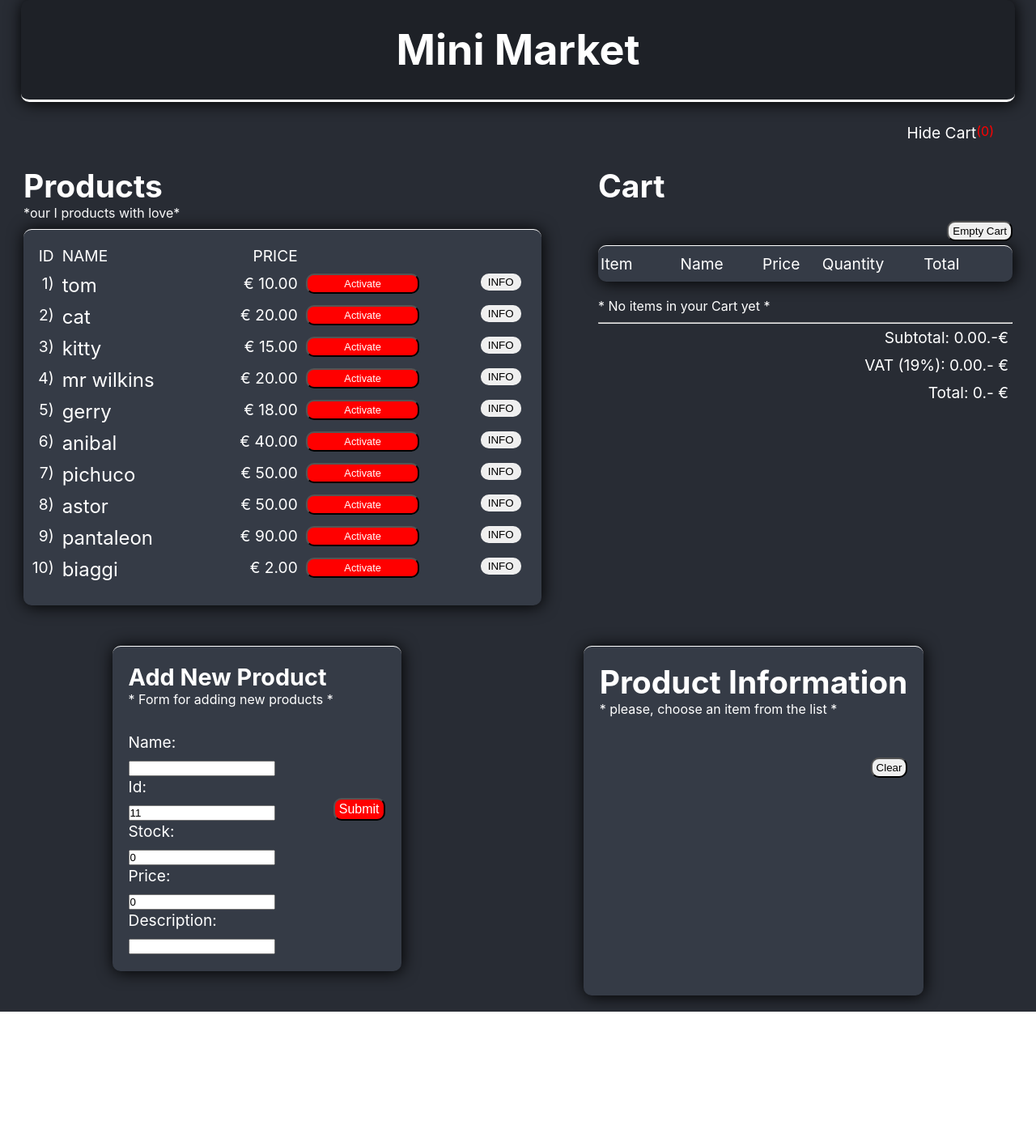
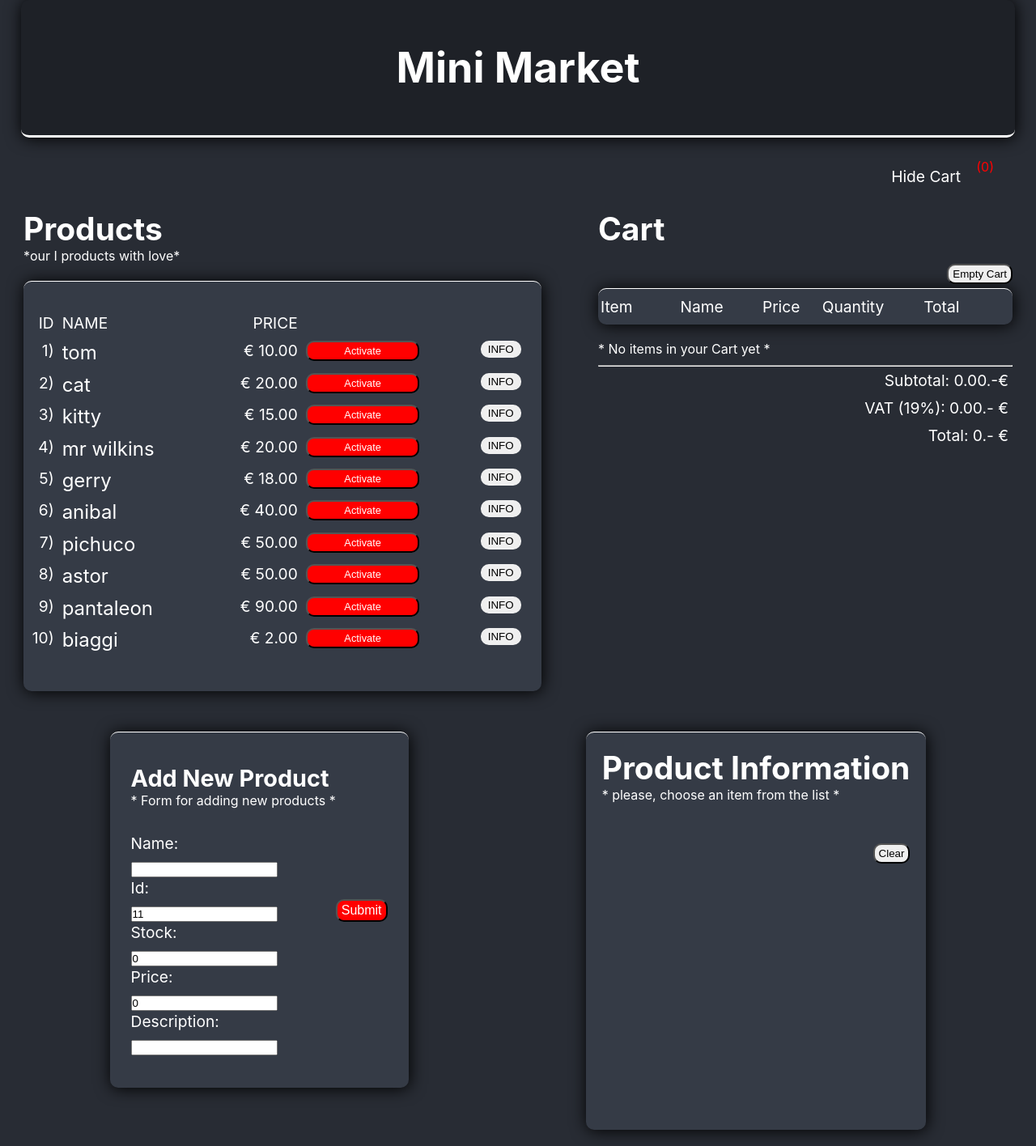
Before and after one commit to matiasfacio/Mini-Market, a React (Create React App) app: page / in a window 1280 px wide. Shown: the whole page at 81% size. Before the commit the page ends 1250 px from the top, so only its background shows below. Built offline with nearby package versions, Linux system fonts and the light colour scheme.

Commit message:
px into em

```diff
--- a/src/components/Container.js
+++ b/src/components/Container.js
@@ -65,9 +65,9 @@ export const Title = styled.div`
   text-align: center;
   width: calc(100vw - 2em);
   margin: 0 auto;
-  padding-top: 30px;
+  padding-top: 2em;
   border-bottom: 3px white solid;
-  padding-bottom: 30px;
+  padding-bottom: 2em;
   background-color: #1e2127;
   border-radius: 10px;
   box-shadow: 1px 1px 20px black;
@@ -87,14 +87,13 @@ export const Nav = styled.div`
   ul li {
     font-size: 1.2rem;
     margin-left: 2em;
-    padding-bottom: 10px;
+    padding: 0.5em 1em;
     display: inline-block;
   }
 
   ul li:hover {
     background-color: var(--bg-nav);
     border-radius: 10px;
-    padding: 5px;
   }
 `;
 
--- a/src/components/Form.js
+++ b/src/components/Form.js
@@ -101,11 +101,10 @@ export const FormCSS = styled.form`
     display: flex;
     justify-content: stretch;
     align-items: center;
-    /* padding-left: 1em; */
     background-color: #353b46;
-    padding: 20px 20px;
+    padding: 1.5em 1em;
     box-shadow: 1px 1px 20px black;
-    margin-bottom: 30px;
+    margin-bottom: 2em;
     border-top: 1px white solid;
     border-radius: 10px;
   }
--- a/src/components/Listing.js
+++ b/src/components/Listing.js
@@ -71,7 +71,7 @@ function Listing() {
 export default Listing;
 
 export const TitleButton = styled.div`
-  padding-bottom: 10px;
+  padding-bottom: 0.8em;
 `;
 
 export const ListProducts = styled.div`
@@ -89,12 +89,12 @@ export const Product = styled.div`
   justify-content: start;
   align-items: start;
   width: 50vw;
-  margin-bottom: 10px;
+  margin-bottom: 0.4em;
 `;
 
 export const ContainerList = styled.div`
   background-color: #353b46;
-  padding: 20px 0;
+  padding: 1.5em 0;
   box-shadow: 1px 1px 20px black;
   border-radius: 10px;
   border-top: 1px white solid;
@@ -105,5 +105,5 @@ export const ListDisplay = styled.div`
   justify-content: space-around;
   flex-wrap: wrap;
   width: calc(100vw - 2em);
-  margin: 20px auto;
+  margin: 1.5em auto;
 `;
```
